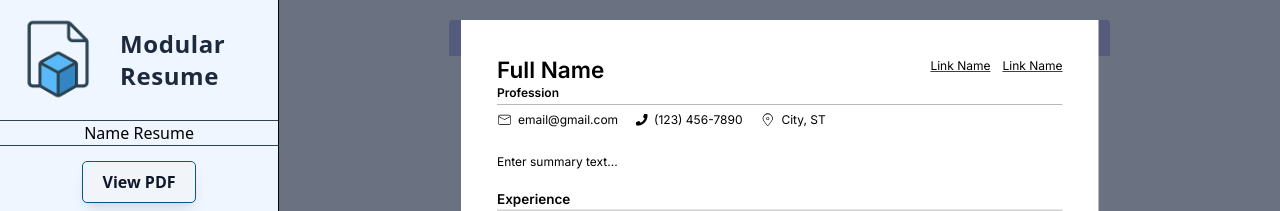
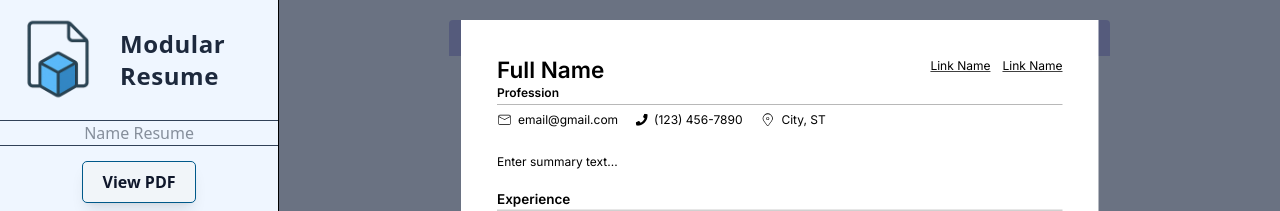
Before and after one commit to Tarrega88/modular-resume-2, a React (Vite) app: page / in a window 1280 px wide. Both pictures are taken after a click on the button "Generate New Resume". Shown: the top 211 px of the page. Built offline with nearby package versions, Linux system fonts and the light colour scheme.

Commit message:
added guards showing default section header defaults in replace options

```diff
--- a/src/components/ComponentDropdown.tsx
+++ b/src/components/ComponentDropdown.tsx
@@ -19,6 +19,13 @@ import ListOfKinds from "./ListOfKinds";
 import addDataFromKind from "@/utils/addDataFromKind";
 import { kindToData, kindToSection } from "@/utils/getKindDisplayInfo";
 // import { toast } from "sonner";
+
+const moreSectionHeaderDefaults = [
+  "Experience",
+  "Education",
+  "Skills",
+  "Projects",
+];
 
 type Props = {
   kind: Kinds;
@@ -104,8 +111,14 @@ function ComponentDropdown({
       const a = (item.list ?? []) as string[];
       const b = (defVal ?? []) as string[];
       return !arraysEqual(a, b);
+    } else if (selectedKind === "sectionHeader") {
+      return (
+        norm(item[k]) !== norm(defVal) &&
+        !moreSectionHeaderDefaults.includes(item[k])
+      );
+    } else {
+      return norm(item[k]) !== norm(defVal);
     }
-    return norm(item[k]) !== norm(defVal);
   }
 
   function matchesForKey(k: string, item: any, q: string) {
@@ -143,11 +156,11 @@ function ComponentDropdown({
   return (
     <div
       tabIndex={-1}
-      // onBlur={(e) => {
-      //   const next = e.relatedTarget as Node | null;
-      //   if (next && e.currentTarget.contains(next)) return;
-      //   setIsExpanded(false);
-      // }}
+      onBlur={(e) => {
+        const next = e.relatedTarget as Node | null;
+        if (next && e.currentTarget.contains(next)) return;
+        setIsExpanded(false);
+      }}
       className="text-base w-[754px]"
     >
       <div className="w-[754px] bg-slate-800 overflow-scroll p-1 rounded-sm absolute z-50">
--- a/src/components/builderColumn/ResumeNamer.tsx
+++ b/src/components/builderColumn/ResumeNamer.tsx
@@ -11,8 +11,8 @@ function ResumeNamer() {
   const [isInput, setIsInput] = useState(false);
   const dispatch = useDispatch();
 
-  const name = resumeMetaData[currentResumeId].resumeName;
-  const [tempText, setTempText] = useState(name);
+  const resumeName = resumeMetaData[currentResumeId].resumeName;
+  const [tempText, setTempText] = useState(resumeName);
 
   function handleNameChange() {
     if (tempText.length > 50) {
@@ -49,8 +49,13 @@ function ResumeNamer() {
           onKeyDown={(e) => e.key === "Enter" && handleNameChange()}
         />
       ) : (
-        <button onClick={() => setIsInput(true)} className="cursor-pointer">
-          {resumeMetaData[currentResumeId].resumeName || "Name Resume"}
+        <button
+          onClick={() => setIsInput(true)}
+          className={`cursor-pointer ${
+            resumeName.length ? "" : "text-gray-800 opacity-50 cursor-text"
+          }`}
+        >
+          {resumeName || "Name Resume"}
         </button>
       )}
     </div>
```
